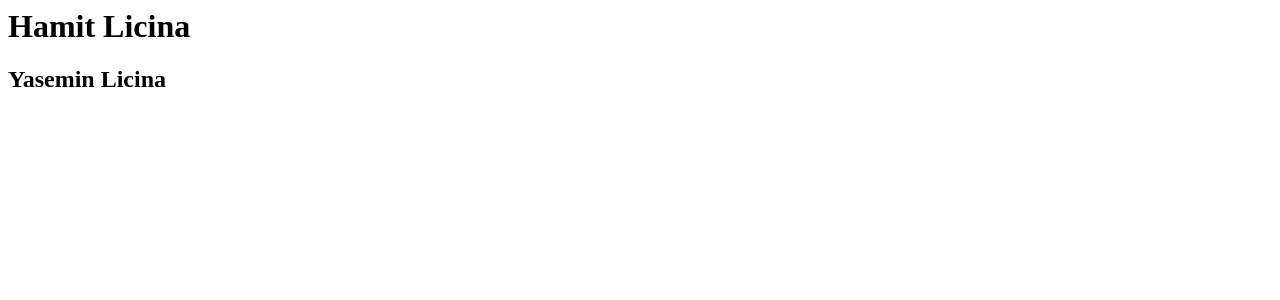
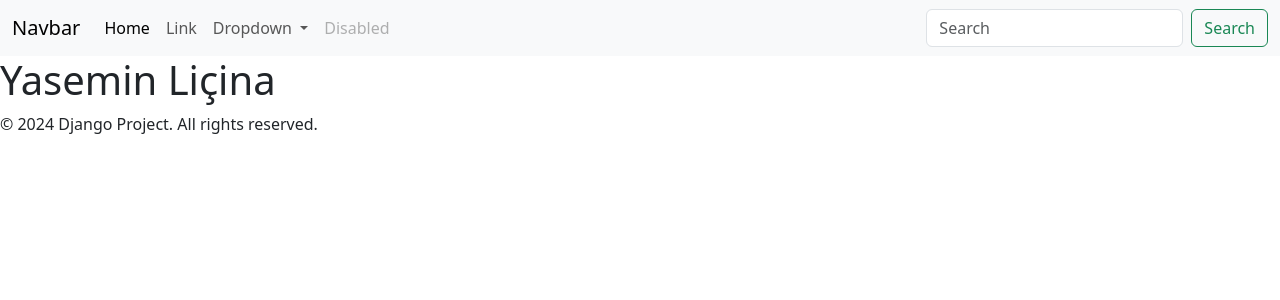
Before and after one commit to hamitLicina/DjangoTemplates, a Django app: page / in a window 1280 px wide. Shown: the top 300 px of the page. Run offline with Django 5.2, Linux system fonts and the light colour scheme.

Commit message:
Updated project settings and templates with new functionality

```diff
--- a/django_templates_project/django_templates_project/settings.py
+++ b/django_templates_project/django_templates_project/settings.py
@@ -56,7 +56,7 @@ ROOT_URLCONF = 'django_templates_project.urls'
 TEMPLATES = [
     {
         'BACKEND': 'django.template.backends.django.DjangoTemplates',
-        'DIRS': [],
+        'DIRS': [os.path.join(BASE_DIR, "templates")],
         'APP_DIRS': True,
         'OPTIONS': {
             'context_processors': [
--- a/django_templates_project/template_app/templates/template_app/first.html
+++ b/django_templates_project/template_app/templates/template_app/first.html
@@ -1,11 +1,7 @@
-<html lang="en">
-<head>
-    <meta charset="UTF-8">
-    <meta name="viewport" content="width=device-width, initial-scale=1.0">
-    <title>Main Page</title>
-</head>
-<body>
-    <h1>Hamit Licina</h1>
-    <h2>Yasemin Licina</h2>
-</body>
-</html>
+{% extends "base.html" %}
+
+{% block content %}
+
+<h1>Yasemin Liçina </h1>
+
+{% endblock %}
--- a/django_templates_project/template_app/urls.py
+++ b/django_templates_project/template_app/urls.py
@@ -1,5 +1,8 @@
 from django.urls import path
 from . import views
+
+# app_name register = 'template_app', {% url app_name : view %}
+app_name = 'template_app'
 
 urlpatterns = [
     path('', views.index, name='index'),
--- a/django_templates_project/template_app/views.py
+++ b/django_templates_project/template_app/views.py
@@ -11,7 +11,10 @@ def weather_view(request):
         'city': 'istanbul',
         'temperature': 25,
         'description': 'Güneşli',
-        'icon': 'XXXXXXXXXXXXXXXXXXXXXXXXXXXXXXXXXXXXXXX'
+        'icon': 'XXXXXXXXXXXXXXXXXXXXXXXXXXXXXXXXXXXXXXX',
+        "paris": [22, 26, 34],
+        "user_premium": True,
+        "test": "Test test Test TEst TeSt test "
     }
     return render(request, 'template_app/weather.html', context=weather_dictionary)
 def login_view(request):
--- /dev/null
+++ b/django_templates_project/templates/base.html
@@ -0,0 +1,96 @@
+<!DOCTYPE html>
+<html lang="en">
+  <head>
+    {% load static %}
+    <meta charset="UTF-8" />
+    <meta name="viewport" content="width=device-width, initial-scale=1.0" />
+    <title>{% block title %}Django Project{% endblock %}</title>
+    <!-- Add your CSS here -->
+    <link
+      href="https://cdn.jsdelivr.net/npm/bootstrap@5.3.3/dist/css/bootstrap.min.css"
+      rel="stylesheet"
+      integrity="sha384-QWTKZyjpPEjISv5WaRU9OFeRpok6YctnYmDr5pNlyT2bRjXh0JMhjY6hW+ALEwIH"
+      crossorigin="anonymous"
+    />
+    <script
+      src="https://cdn.jsdelivr.net/npm/bootstrap@5.3.3/dist/js/bootstrap.bundle.min.js"
+      integrity="sha384-YvpcrYf0tY3lHB60NNkmXc5s9fDVZLESaAA55NDzOxhy9GkcIdslK1eN7N6jIeHz"
+      crossorigin="anonymous"
+    ></script>
+    <link rel="stylesheet" href="{% static 'css/styles.css' %}" />
+  </head>
+  <body>
+    <nav class="navbar navbar-expand-lg bg-body-tertiary">
+      <div class="container-fluid">
+        <a class="navbar-brand" href="#">Navbar</a>
+        <button
+          class="navbar-toggler"
+          type="button"
+          data-bs-toggle="collapse"
+          data-bs-target="#navbarSupportedContent"
+          aria-controls="navbarSupportedContent"
+          aria-expanded="false"
+          aria-label="Toggle navigation"
+        >
+          <span class="navbar-toggler-icon"></span>
+        </button>
+        <div class="collapse navbar-collapse" id="navbarSupportedContent">
+          <ul class="navbar-nav me-auto mb-2 mb-lg-0">
+            <li class="nav-item">
+              <a class="nav-link active" aria-current="page" href="#">Home</a>
+            </li>
+            <li class="nav-item">
+              <a class="nav-link" href="#">Link</a>
+            </li>
+            <li class="nav-item dropdown">
+              <a
+                class="nav-link dropdown-toggle"
+                href="#"
+                role="button"
+                data-bs-toggle="dropdown"
+                aria-expanded="false"
+              >
+                Dropdown
+              </a>
+              <ul class="dropdown-menu">
+                <li><a class="dropdown-item" href="#">Action</a></li>
+                <li><a class="dropdown-item" href="#">Another action</a></li>
+                <li><hr class="dropdown-divider" /></li>
+                <li>
+                  <a class="dropdown-item" href="#">Something else here</a>
+                </li>
+              </ul>
+            </li>
+            <li class="nav-item">
+              <a class="nav-link disabled" aria-disabled="true">Disabled</a>
+            </li>
+          </ul>
+          <form class="d-flex" role="search">
+            <input
+              class="form-control me-2"
+              type="search"
+              placeholder="Search"
+              aria-label="Search"
+            />
+            <button class="btn btn-outline-success" type="submit">
+              Search
+            </button>
+          </form>
+        </div>
+      </div>
+    </nav>
+
+    <main>
+      {% block content %}
+      <!-- Main content goes here -->
+      {% endblock %}
+    </main>
+
+    <footer>
+      <p>&copy; 2024 Django Project. All rights reserved.</p>
+    </footer>
+
+    <!-- Add your JavaScript here -->
+    <script src="{% static 'js/scripts.js' %}"></script>
+  </body>
+</html>
```
Also changed, not shown: django_templates_project/template_app/templates/template_app/weather.html (+15 -0 lines).
